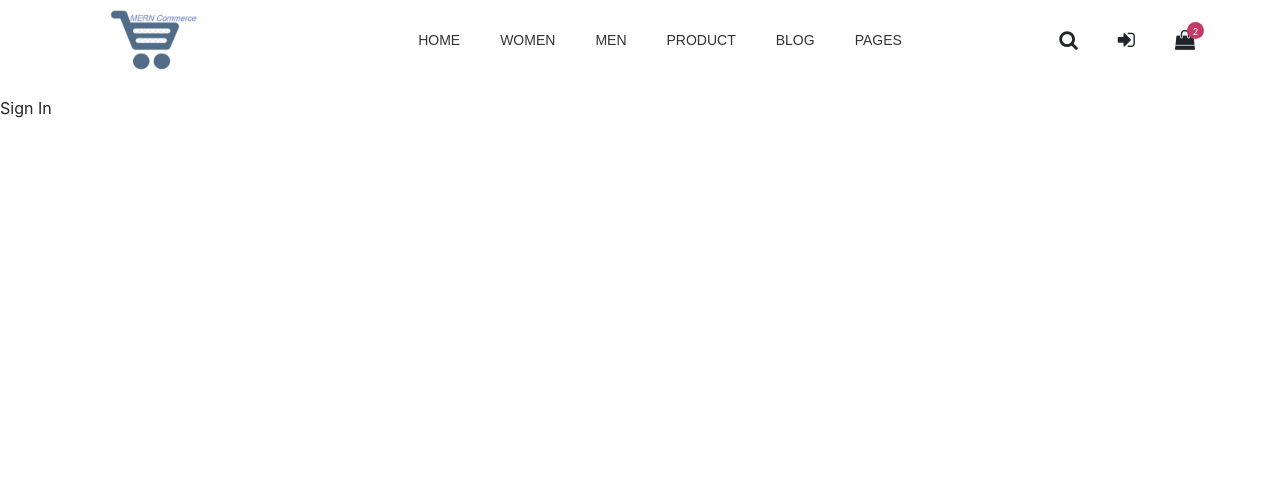
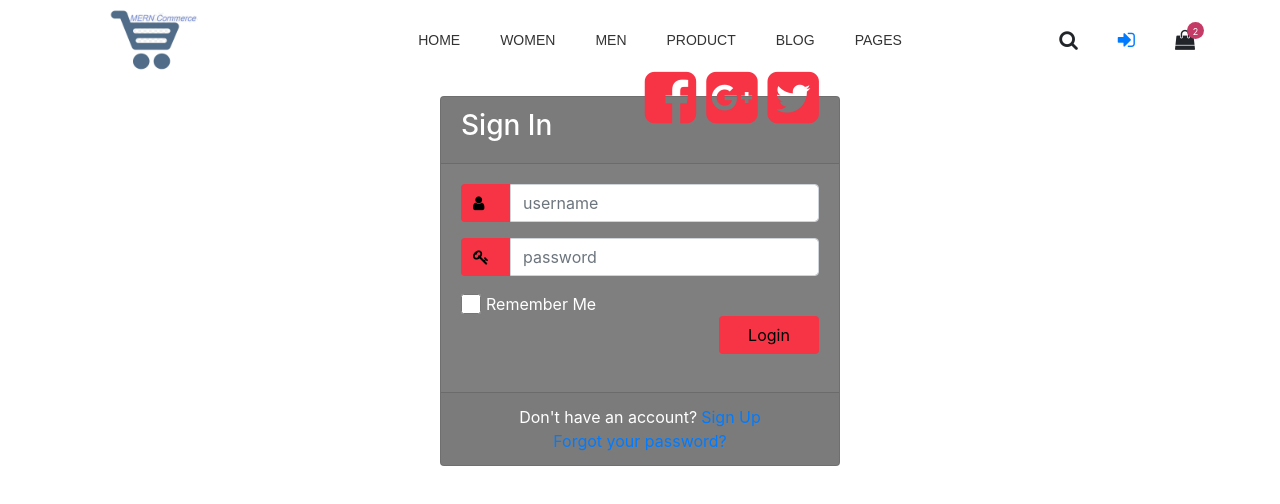
Before and after one commit to sharif0rifat/MERN-Commerce-GraphQL, a React (Create React App) app in the folder mern-commerce-ts/: page /signin in a window 1280 px wide. Shown: the top 504 px of the page. Built offline with nearby package versions, Linux system fonts and the light colour scheme.

Commit message:
Sign in panel added with CSS

```diff
--- a/mern-commerce-ts/src/components/Nav/NavBar.tsx
+++ b/mern-commerce-ts/src/components/Nav/NavBar.tsx
@@ -22,7 +22,7 @@ class NavBar extends React.Component {
                 <nav className="main__menu__nav d-none d-md-block">
                   <ul className="main__menu">
                     <li className="drop">
-                      <span className="menu-link">HOME</span>{" "}
+                      <span className="menu-link"> HOME</span>{" "}
                     </li>
                     <li className="drop">
                       <span className="menu-link">WOMEN</span>{" "}
@@ -95,7 +95,9 @@ class NavBar extends React.Component {
                   </div>
                   <div className="header__account">
                     <span>
-                      <i className="fa fa-sign-in"></i>
+                      <a href="/signin">
+                        <i className="fa fa-sign-in"></i>
+                      </a>
                     </span>
                   </div>
                   <div className="htc__shopping__cart">
--- a/mern-commerce-ts/src/components/SignIn/SignIn.tsx
+++ b/mern-commerce-ts/src/components/SignIn/SignIn.tsx
@@ -1,4 +1,5 @@
 import React, { Component } from "react";
+import "./Signin.css";
 
 interface Props {}
 interface State {}
@@ -7,6 +8,75 @@ export default class SignIn extends Component<Props, State> {
   state = {};
 
   render() {
-    return <div>Sign In</div>;
+    return (
+      <div className="container">
+        <div className="d-flex justify-content-center h-100">
+          <div className="card">
+            <div className="card-header">
+              <h3>Sign In</h3>
+              <div className="d-flex justify-content-end social_icon">
+                <span>
+                  <i className="fa fa-facebook-square"></i>
+                </span>
+                <span>
+                  <i className="fa fa-google-plus-square"></i>
+                </span>
+                <span>
+                  <i className="fa fa-twitter-square"></i>
+                </span>
+              </div>
+            </div>
+
+            <div className="card-body">
+              <form>
+                <div className="input-group form-group">
+                  <div className="input-group-prepend">
+                    <span className="input-group-text">
+                      <i className="fa fa-user"></i>
+                    </span>
+                  </div>
+                  <input
+                    type="text"
+                    className="form-control"
+                    placeholder="username"
+                  />
+                </div>
+                <div className="input-group form-group">
+                  <div className="input-group-prepend">
+                    <span className="input-group-text">
+                      <i className="fa fa-key"></i>
+                    </span>
+                  </div>
+                  <input
+                    type="password"
+                    className="form-control"
+                    placeholder="password"
+                  />
+                </div>
+                <div className="row align-items-center remember">
+                  <input type="checkbox" />
+                  Remember Me
+                </div>
+                <div className="form-group">
+                  <input
+                    type="submit"
+                    value="Login"
+                    className="btn float-right login_btn"
+                  />
+                </div>
+              </form>
+            </div>
+            <div className="card-footer">
+              <div className="d-flex justify-content-center links">
+                Don't have an account?<a href="#">Sign Up</a>
+              </div>
+              <div className="d-flex justify-content-center">
+                <a href="#">Forgot your password?</a>
+              </div>
+            </div>
+          </div>
+        </div>
+      </div>
+    );
   }
 }
--- /dev/null
+++ b/mern-commerce-ts/src/components/SignIn/Signin.css
@@ -0,0 +1,75 @@
+.container {
+  height: 100%;
+  align-content: center;
+}
+
+.card {
+  height: 370px;
+  margin-top: auto;
+  margin-bottom: auto;
+  width: 400px;
+  background-color: rgba(0, 0, 0, 0.5) !important;
+}
+
+.social_icon span {
+  font-size: 60px;
+  margin-left: 10px;
+  color: #f73346;
+}
+
+.social_icon span:hover {
+  color: white;
+  cursor: pointer;
+}
+
+.card-header h3 {
+  color: white;
+}
+
+.social_icon {
+  position: absolute;
+  right: 20px;
+  top: -45px;
+}
+
+.input-group-prepend span {
+  width: 50px;
+  background-color: #f73346;
+  color: black;
+  border: 0 !important;
+}
+
+input:focus {
+  outline: 0 0 0 0 !important;
+  box-shadow: 0 0 0 0 !important;
+}
+
+.remember {
+  color: white;
+}
+
+.remember input {
+  width: 20px;
+  height: 20px;
+  margin-left: 15px;
+  margin-right: 5px;
+}
+
+.login_btn {
+  color: black;
+  background-color: #f73346;
+  width: 100px;
+}
+
+.login_btn:hover {
+  color: black;
+  background-color: white;
+}
+
+.links {
+  color: white;
+}
+
+.links a {
+  margin-left: 4px;
+}
```
